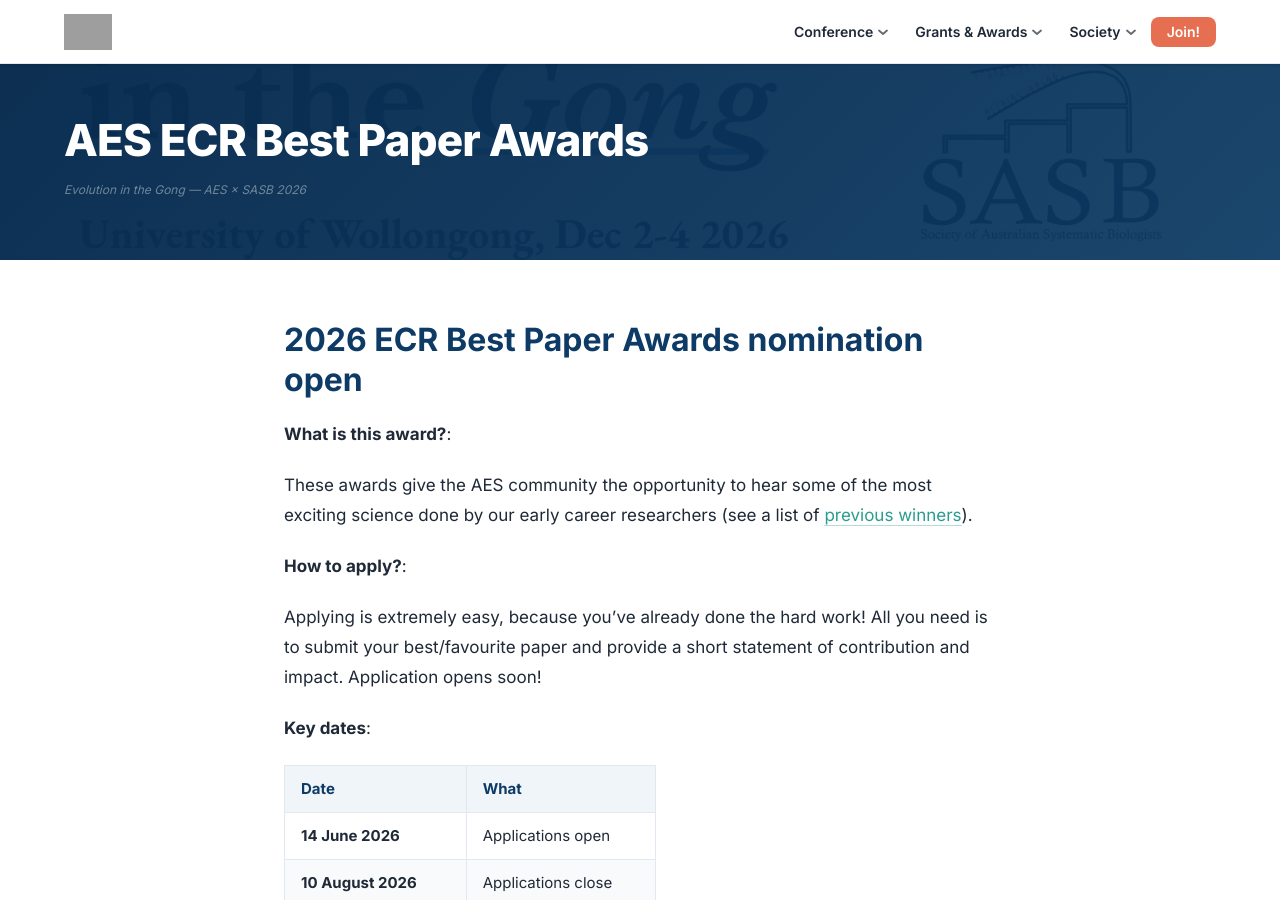
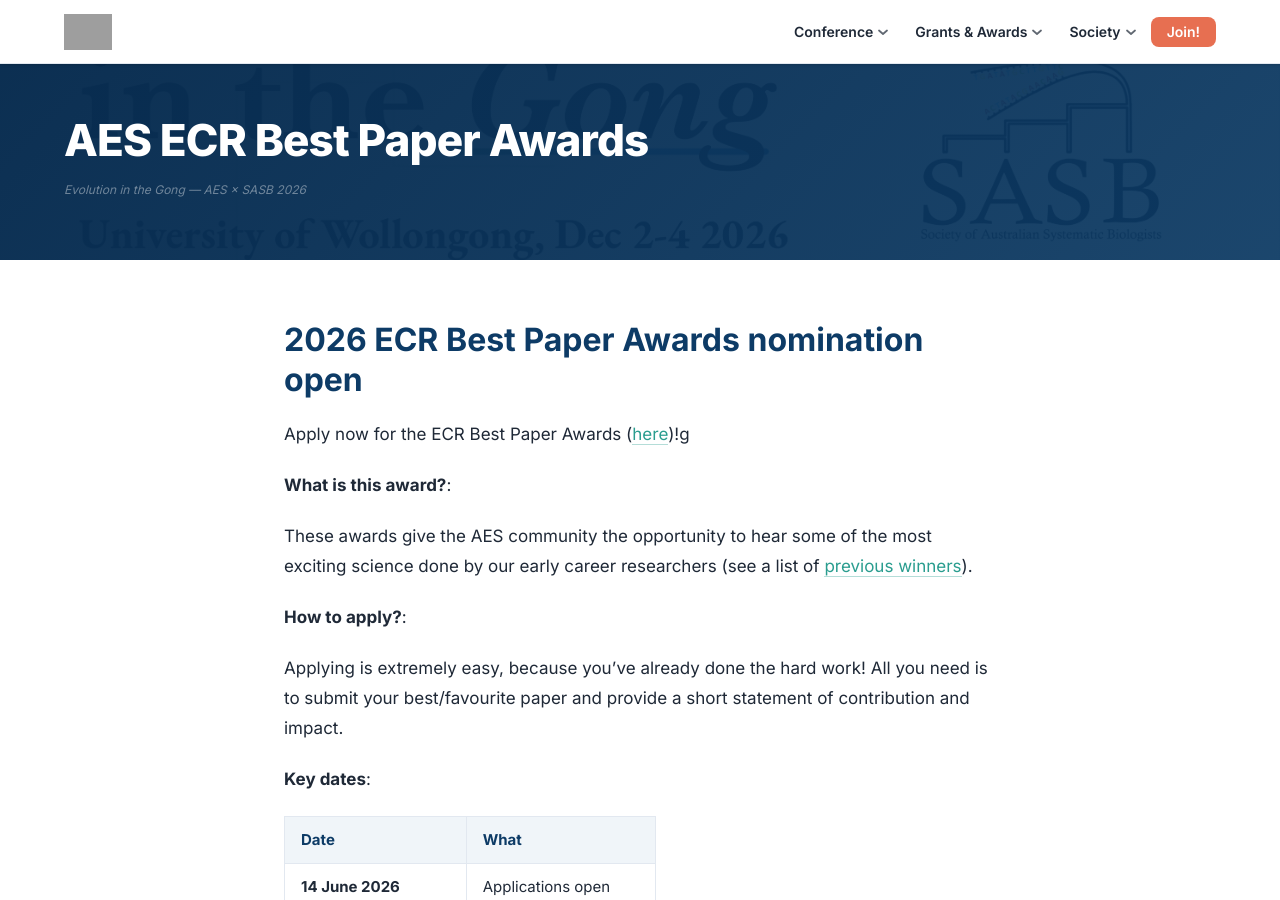
Before and after one commit to ausevo/ausevo.github.io, a Jekyll site: the page built from research_awards.md, in a window 1280 px wide and 900 px high. Built offline with Jekyll 4.4.1, drawn with Linux system fonts in a browser that asks for light colours; grey boxes are pictures that could not be loaded.

Commit message:
change application is now open and include link

```diff
--- a/research_awards.md
+++ b/research_awards.md
@@ -8,14 +8,16 @@
 
 # 2026 ECR Best Paper Awards nomination open
 
+Apply now for the ECR Best Paper Awards ([here](https://forms.gle/NgRppspbX8L8NaSm7))!g
+
 **What is this award?**:
 
 These awards give the AES community the opportunity to hear some of the most exciting science done by our early career researchers (see a list of [previous winners](/previous_winners)).
 
 **How to apply?**:
 
-Applying is extremely easy, because you’ve already done the hard work! All you need is to submit your best/favourite paper and provide a short statement of contribution and impact. Application opens soon!
-<!-- Apply now for the ECR Best Paper Awards ([here](https://forms.gle/NgRppspbX8L8NaSm7))   -->
+Applying is extremely easy, because you’ve already done the hard work! All you need is to submit your best/favourite paper and provide a short statement of contribution and impact.
+
 
 **Key dates**:
 
```
